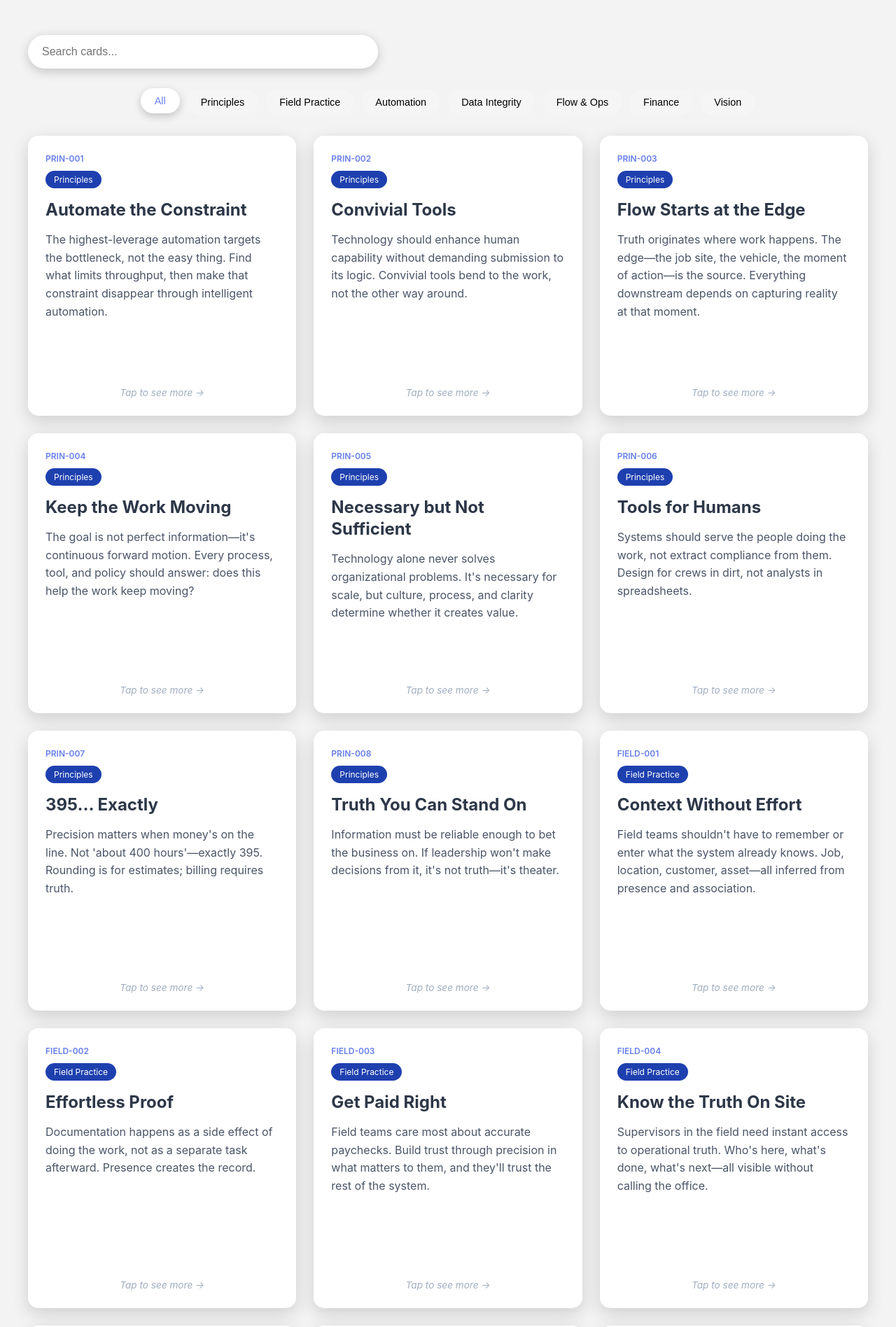
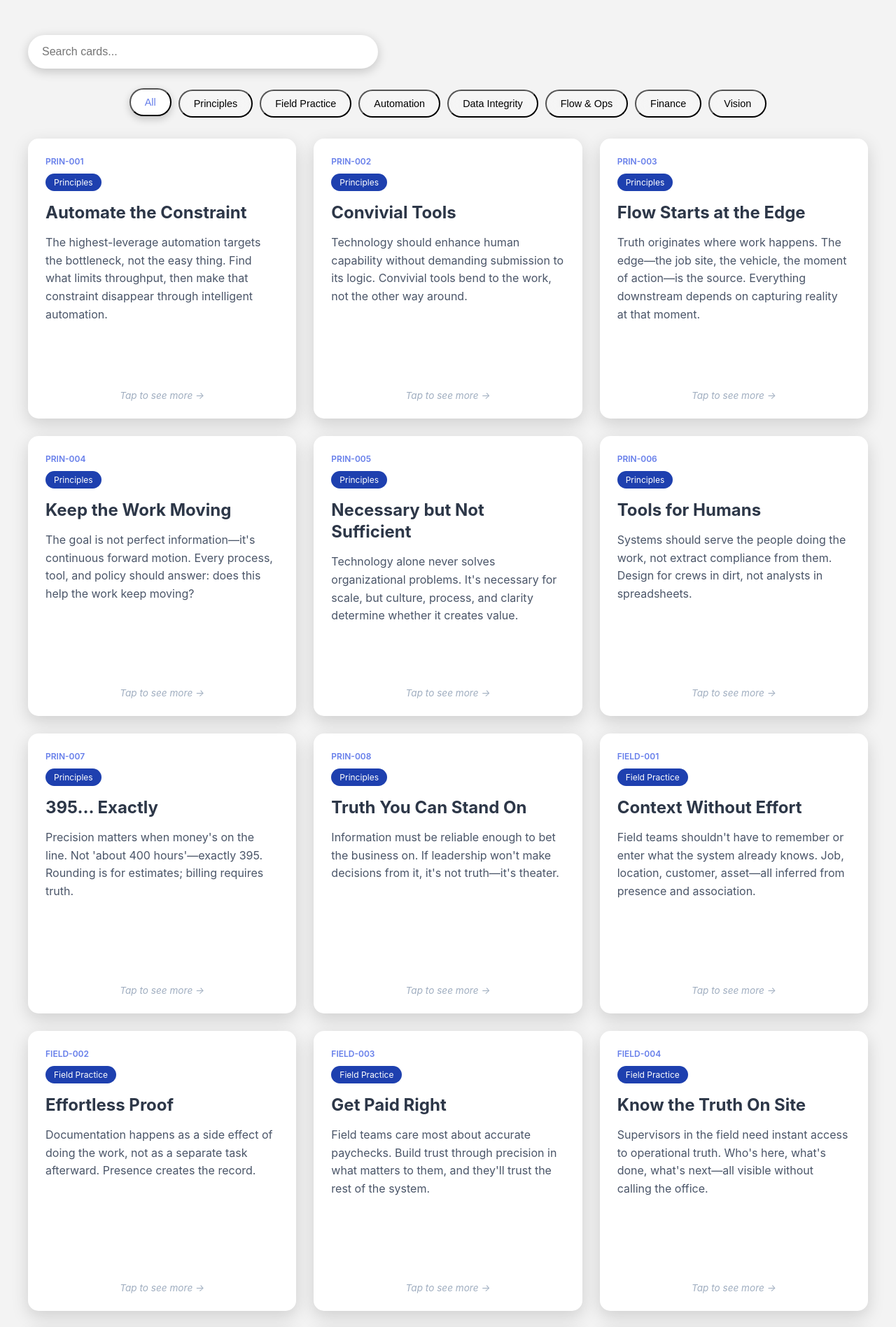
Before and after one commit to greg-e/limosa.work, a Jekyll site: the page pages/zettel_cards.html, which Jekyll copies as it is, in a window 1280 px wide. Shown: the top 1896 px of the page at 70% size. Built offline with Jekyll 4.4.1, drawn with Linux system fonts in a browser that asks for light colours.

Commit message:
Change filter button border color to dark blue

```diff
--- a/pages/zettel_cards.html
+++ b/pages/zettel_cards.html
@@ -50,7 +50,7 @@
 
         .filter-btn {
             padding: 10px 20px;
-            border: 2px #1e40af;
+            border: 2px dark blue;
             background: rgba(255,255,255,0.2);
             color: black;
             border-radius: 25px;
```
